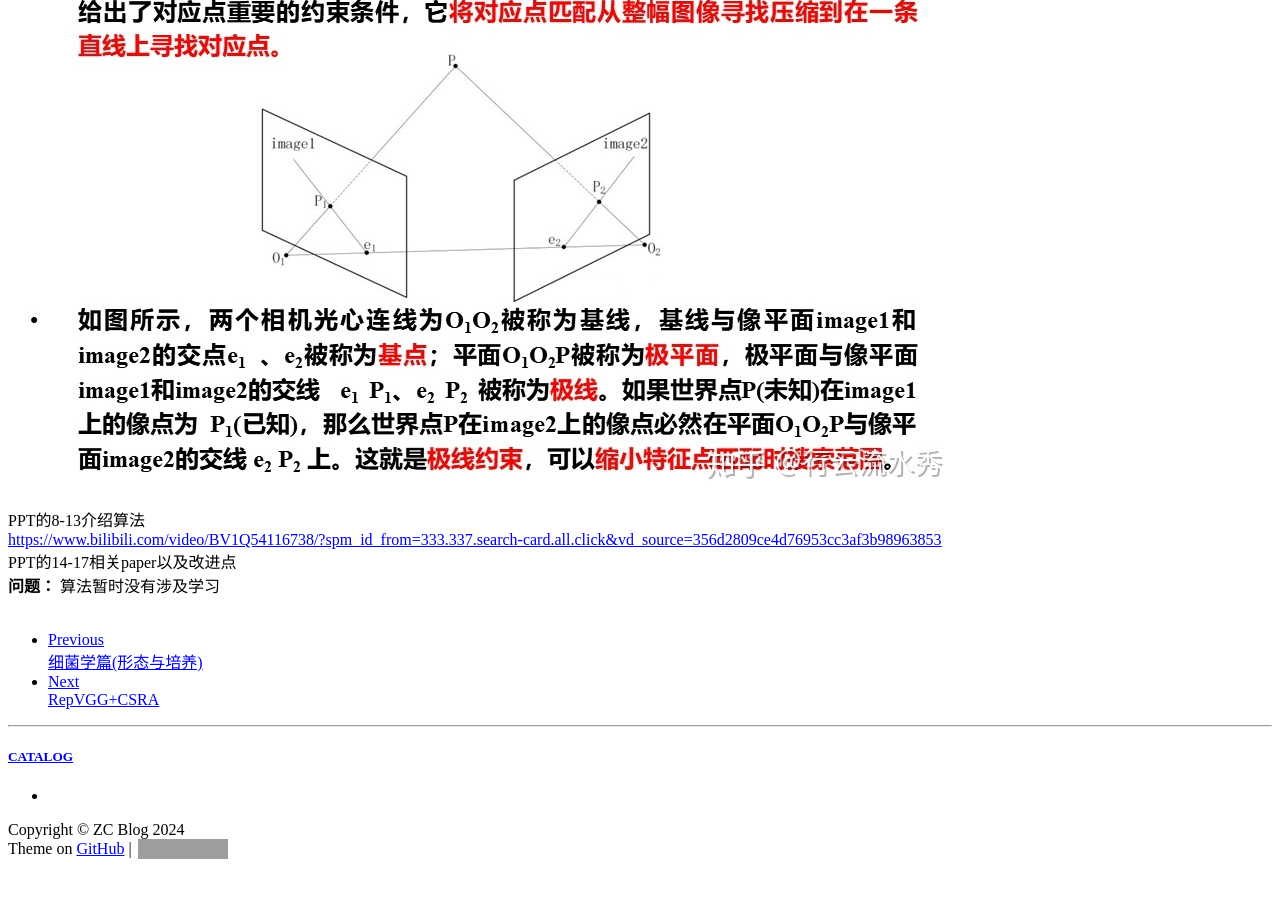
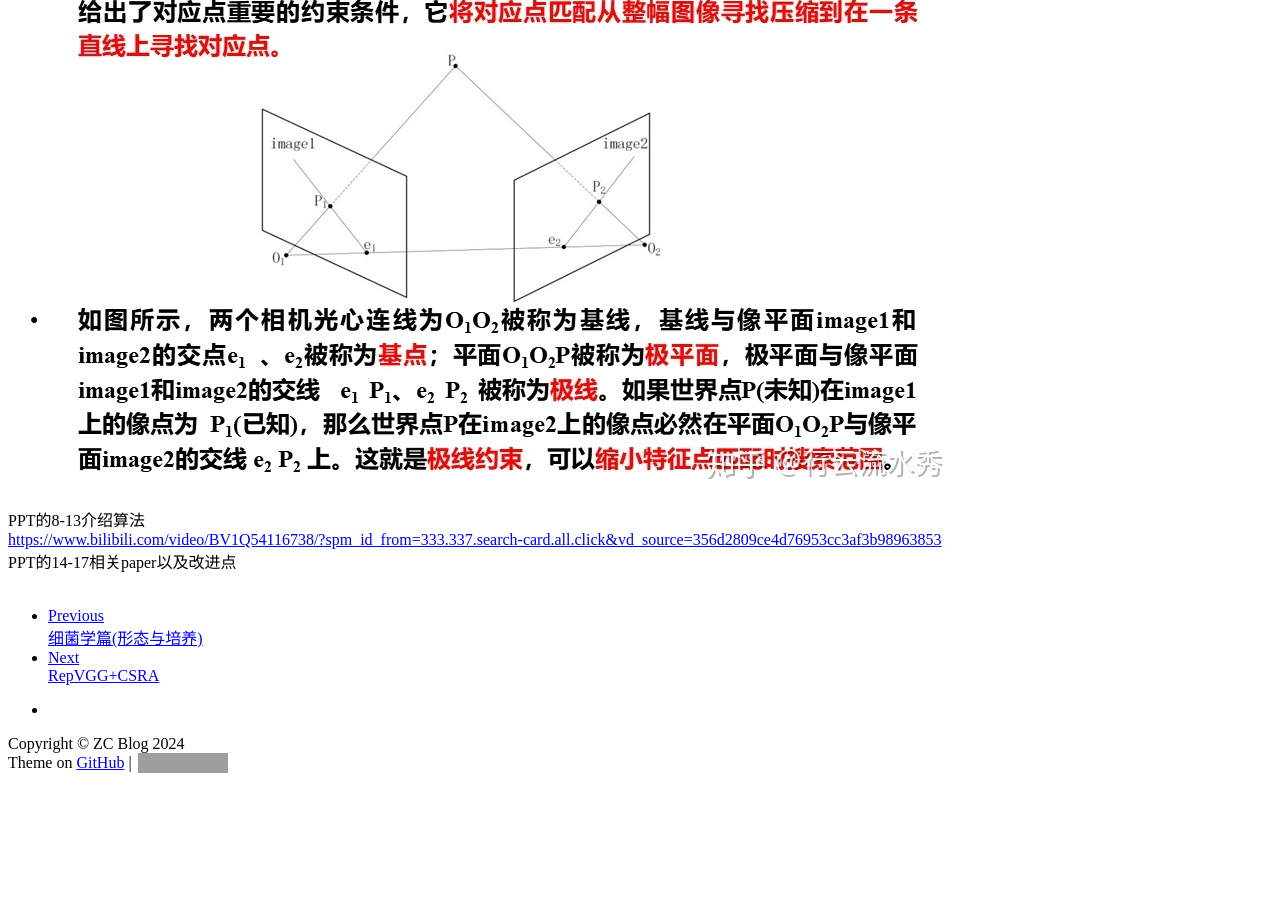
Before and after one commit to Zichuana/Zichuana.github.io, a Jekyll site: the page built from _posts/2023-9-1-note1.md, in a window 1280 px wide and 900 px high, scrolled down 4584 px. Built offline with Jekyll 4.4.1, drawn with Linux system fonts in a browser that asks for light colours; comment, search, counter and statistics services are not loaded; after the commit the page ends 5398 px from its top, so only the background shows below that; some of the changed lines change nothing that is shown; grey boxes are pictures that could not be loaded.

Commit message:
correction-23-9-1

```diff
--- a/_posts/2023-9-1-note1.md
+++ b/_posts/2023-9-1-note1.md
@@ -5,7 +5,7 @@ subtitle:   标号1-2
 date:       2023-9-1              # 时间
 author:     zichuana                     # 作者
 header-img: img/2023-9-a/page.png    #这篇文章标题背景图片
-catalog: true                       # 是否归档
+catalog: False                       # 是否归档
 tags:                               #标签
     - 立体匹配
 ---
@@ -34,4 +34,3 @@ tags:                               #标签
 PPT的8-13介绍算法
 [https://www.bilibili.com/video/BV1Q54116738/?spm_id_from=333.337.search-card.all.click&vd_source=356d2809ce4d76953cc3af3b98963853](https://www.bilibili.com/video/BV1Q54116738/?spm_id_from=333.337.search-card.all.click&vd_source=356d2809ce4d76953cc3af3b98963853)
 PPT的14-17相关paper以及改进点
-**问题：**  算法暂时没有涉及学习
```
